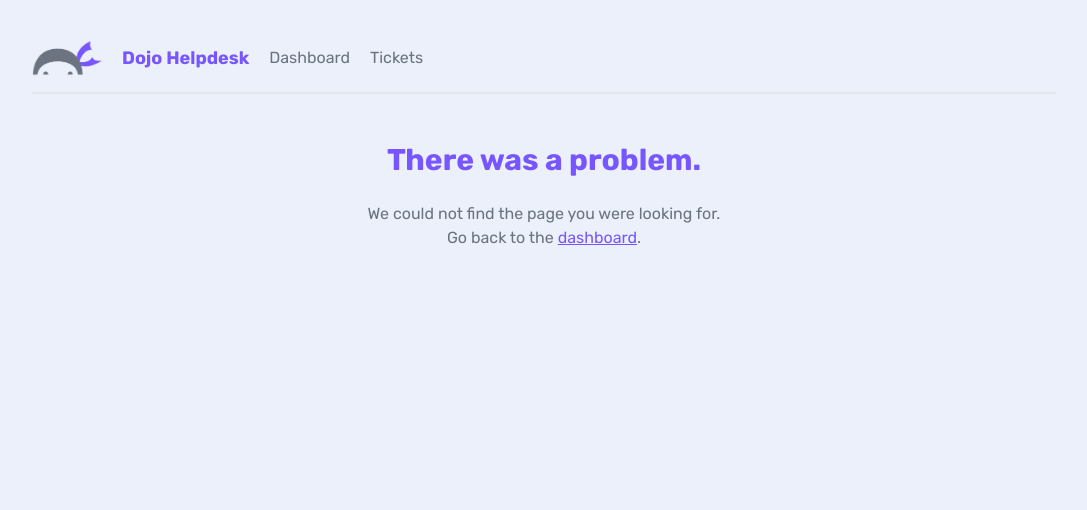
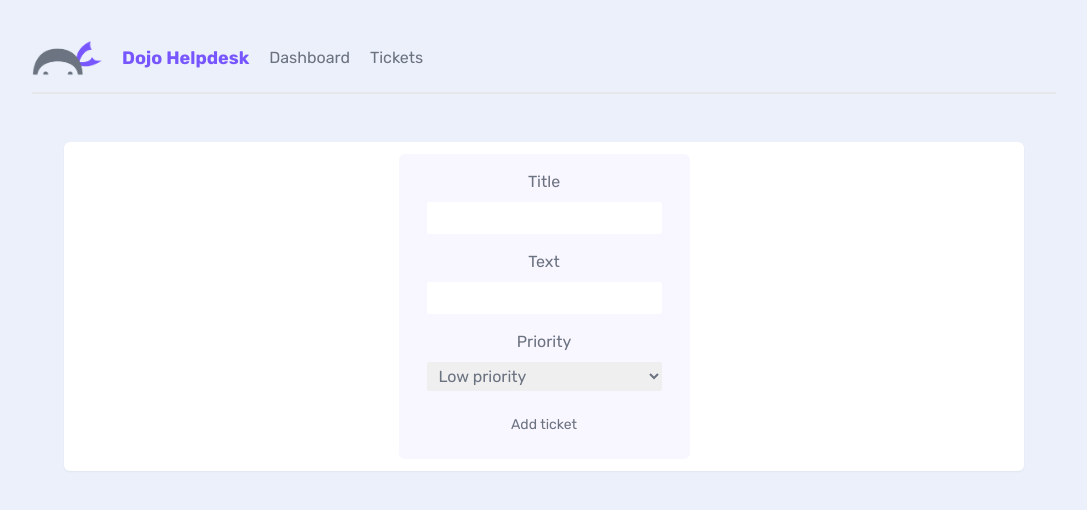
Before and after one commit to ULL-MII-SYTWS-2324/nextjs13-marcos-barrios-lorenzo-alu0101056944, a Next.js app: page /tickets/create in a window 1280 px wide. Before the commit this address had no page. Shown: the top 510 px of the page, without its empty margins (96-1183 px from the left). Built offline with nearby package versions, Linux system fonts and the light colour scheme.

Commit message:
Finished lesson-11. Added docs/report.md

```diff
--- a/_data/db.json
+++ b/_data/db.json
@@ -20,6 +20,27 @@
       "body": "Lorem ipsum Triforce sit amet, Linkus Hyruleus tempus Ganondorf. Nunc ocarina sagittis quis Majoras Mask. Nulla in metus arcu. Suspendisse potenti. In vel mauris varius, consectetur Zora ipsum eget, Master Sword porttitor urna. Fusce elementum urna elit, eget eleifend velit consectetur eget. Integer vel lobortis ipsum, vitae auctor Ocarina of Time. Donec sed urna dapibus, interdum magna a, eleifend magna. Curabitur tincidunt enim a neque volutpat. Phasellus auctor magna vel nunc pretium, ut volutpat justo tristique. Pellentesque cursus convallis mauris, in tempus enim tincidunt vitae.",
       "priority": "high",
       "user_email": "peach@netninja.dev"
+    },
+    {
+      "title": "dsada",
+      "body": "dada",
+      "priority": "low",
+      "user_email": "alu0101056944@ull.edu.es",
+      "id": "4Ol_X4e"
+    },
+    {
+      "title": "fdsgsdg",
+      "body": "gsdgdsg",
+      "priority": "low",
+      "user_email": "alu0101056944@ull.edu.es",
+      "id": "G62nRPY"
+    },
+    {
+      "title": "aaaaaa",
+      "body": "aaaaaaaa",
+      "priority": "low",
+      "user_email": "alu0101056944@ull.edu.es",
+      "id": "Iv-5UQ_"
     }
   ]
 }
--- /dev/null
+++ b/app/tickets/create/page.jsx
@@ -0,0 +1,75 @@
+'use client';
+
+import { useRouter } from 'next/navigation'
+import { useState } from 'react'
+
+
+export default function CreateTicket() {
+  const router = useRouter();
+
+  const [title, setTitle] = useState('');
+  const [text, setText] = useState('');
+  const [priority, setPriority] = useState('low');
+  const [isLoading, setIsLoading] = useState(false);
+
+  const submitForm = async (e) => {
+    e.preventDefault();
+    setIsLoading(true);
+
+    const newTicket =
+        { title, body: text , priority, user_email: 'alu0101056944@ull.edu.es'};
+
+    const res = await fetch('http://localhost:4000/tickets/', {
+          method: 'POST',
+          headers: {'Content-Type': 'application/json'},
+          body: JSON.stringify(newTicket),
+        });
+
+    if (res.status === 201) {
+      router.refresh();
+      router.push('/tickets');
+    }
+  }
+
+  return (
+    <main className='text-center'>
+      <div className="card">
+        <form onSubmit={submitForm}>
+          <label>
+            <span>Title</span>
+            <input
+              required
+              type='text'
+              onChange={(e) => setTitle(e.target.value)}
+              value={title}
+            />
+          </label>
+          <label>
+            <span>Text</span>
+            <input
+              required
+              type='text'
+              onChange={(e) => setText(e.target.value)}
+              value={text}
+            />
+          </label>
+          <label>
+            <span>Priority</span>
+            <select
+              value={priority}
+              onChange={(e) => setPriority(e.target.value)}
+             >
+              <option value='low'>Low priority</option>
+              <option value='medium'>Medium priority</option>
+              <option value='high'>High priority</option>
+            </select>
+          </label>
+          <button disabled={isLoading}>
+            {isLoading && <span>Adding...</span>}
+            {!isLoading && <span>Add ticket</span>}
+          </button>
+        </form>
+      </div>
+    </main>
+  )
+}
```
Also changed, not shown: 3 other files (tests, documents, lock files or other folders).
